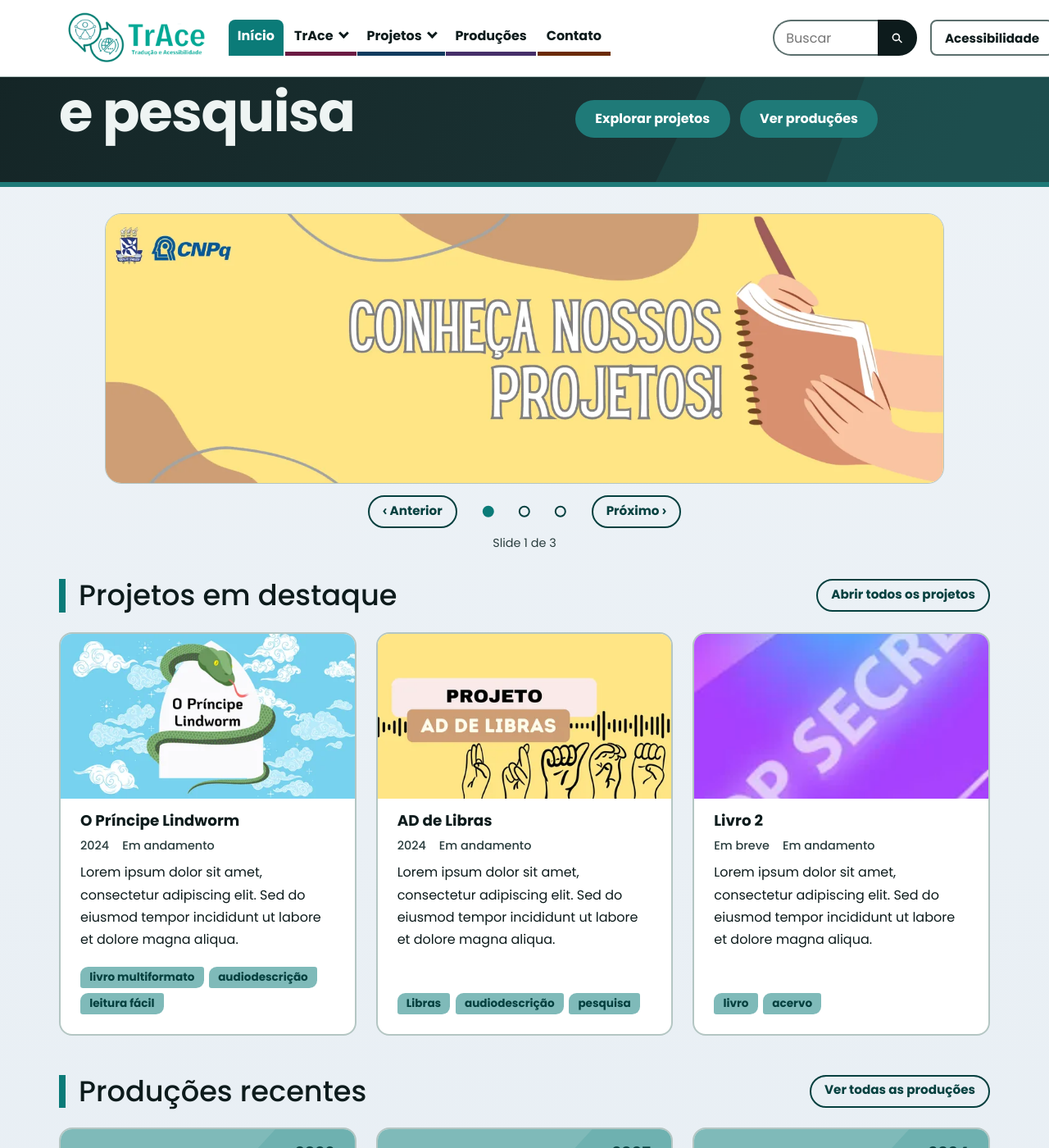
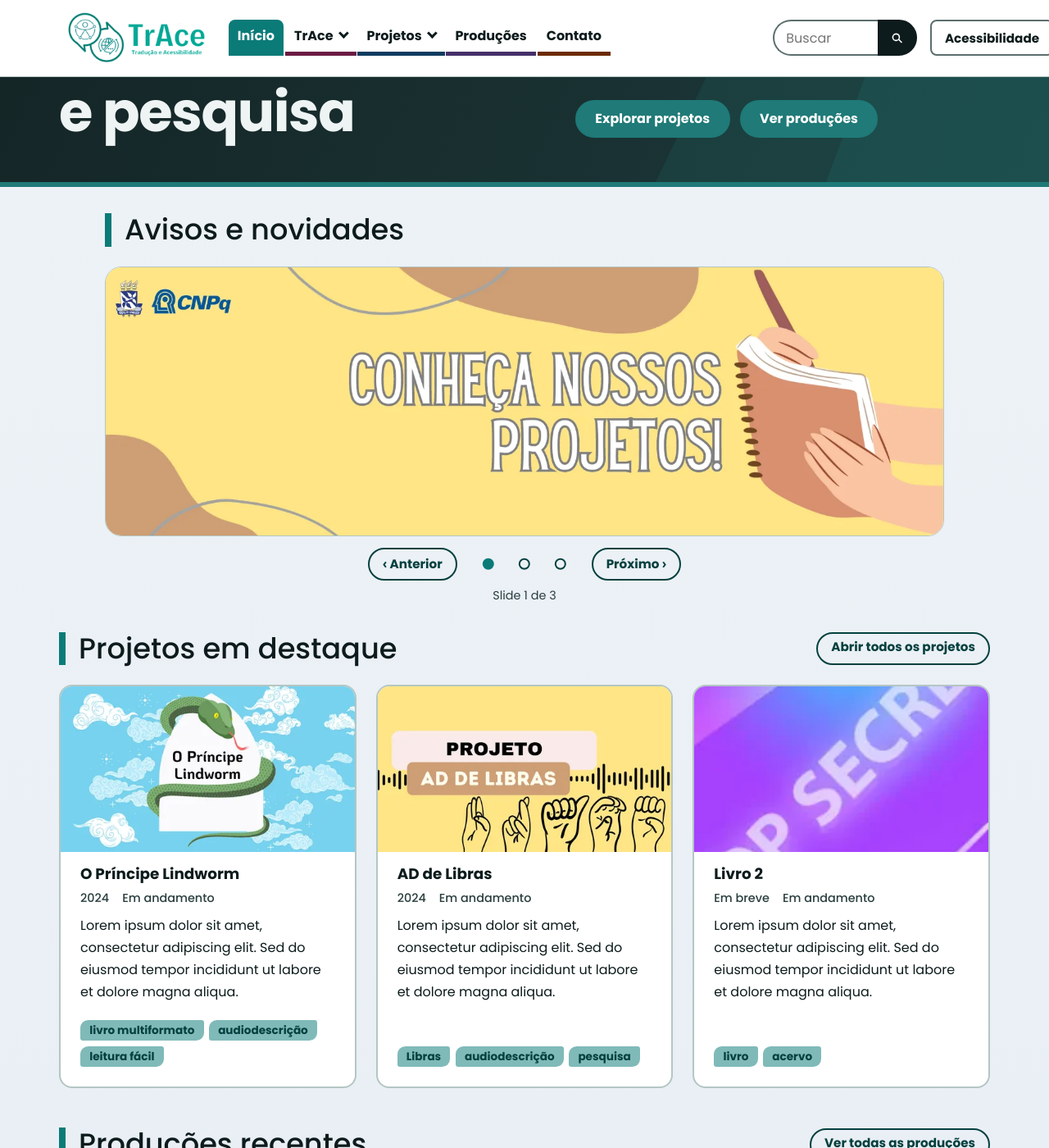
Before and after one commit to Niuuzinho/site-trace-teste, a Jekyll site: the page built from index.html, in a window 1280 px wide and 1400 px high, scrolled down 210 px. Shown: the whole window at 82% size. Built offline with Jekyll 4.4.1, drawn with Linux system fonts in a browser that asks for light colours.

Commit message:
Carrossel da inicial: título visível "Avisos e novidades"
Co-Authored-By: Claude Sonnet 5.5 <noreply@anthropic.com>
Claude-Session: https://claude.ai/code/session_01AbHHXVauvBZ2sfPmWDepMS

```diff
--- a/assets/css/main.css
+++ b/assets/css/main.css
@@ -651,6 +651,7 @@ html[data-contraste="alto"] .topo-botao:hover { background: var(--papel); color:
 .banner-area { padding-top: var(--e6); }
 /* Carrossel acessível: faixa que rola de lado com "encaixe" (funciona até sem JavaScript); com JavaScript ganha botões, indicadores e contador */
 .carrossel { max-width: 64rem; margin: 0 auto; }
+.car-titulo { max-width: 64rem; margin: 0 auto var(--e4); }
 .car-trilho { display: flex; overflow-x: auto; scroll-snap-type: x mandatory; overscroll-behavior-x: contain; background: var(--t-suave); border: 1px solid var(--linha); border-radius: var(--raio-colado); }
 .car-js .car-trilho { scrollbar-width: none; }
 .car-js .car-trilho::-webkit-scrollbar { display: none; }
--- a/index.html
+++ b/index.html
@@ -19,7 +19,10 @@ permalink: /
   </div>
 </section>
 <div class="container banner-area">
-  {% include carrossel.html itens=site.data.carrossel rotulo="Destaques do grupo" %}
+  <div class="secao-topo car-titulo">
+    <h2 id="h-novidades">Avisos e novidades</h2>
+  </div>
+  {% include carrossel.html itens=site.data.carrossel rotulo="Avisos e novidades" %}
 </div>
 
 <div class="miolo">
```
Also changed, not shown: CLAUDE.md (+1 -1 lines).
